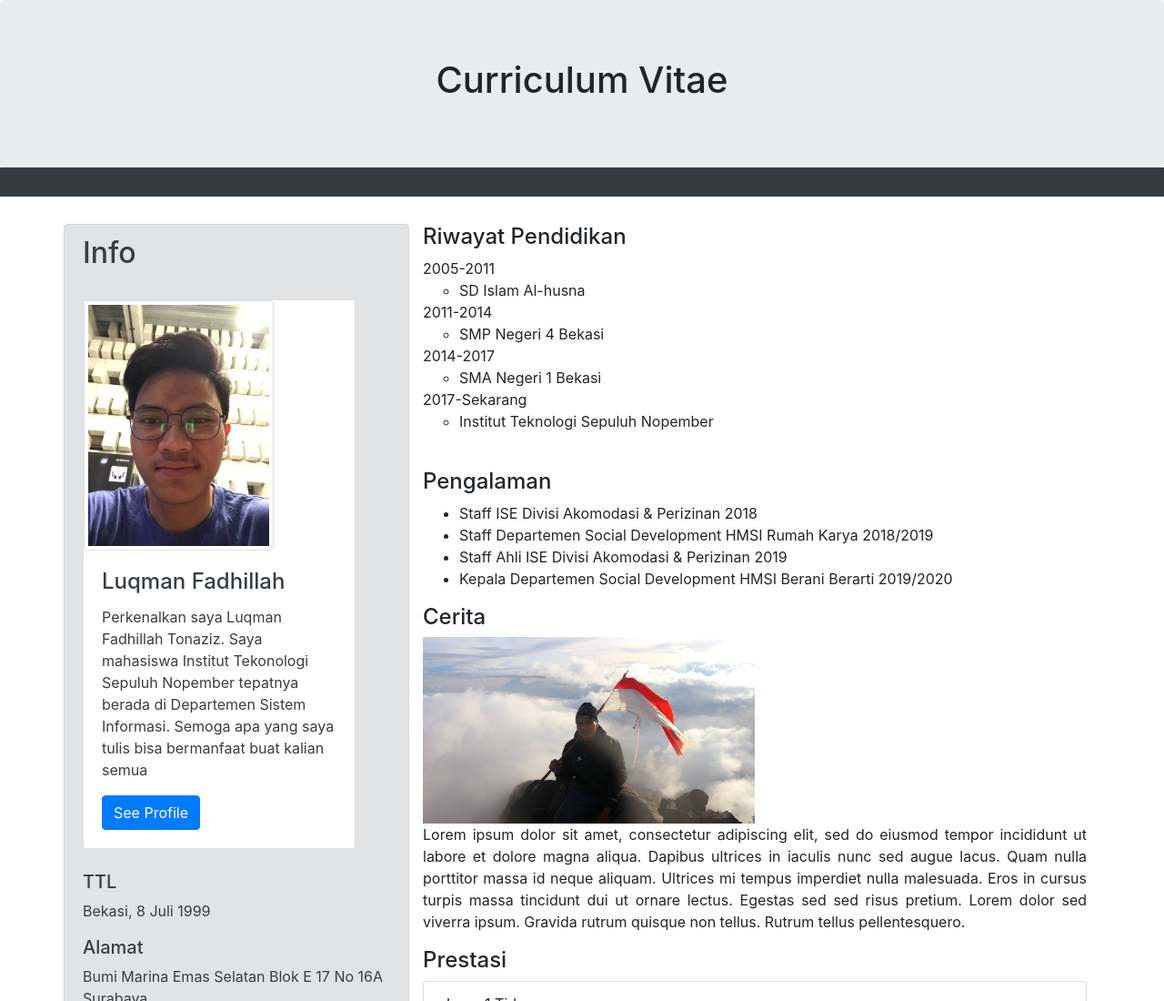
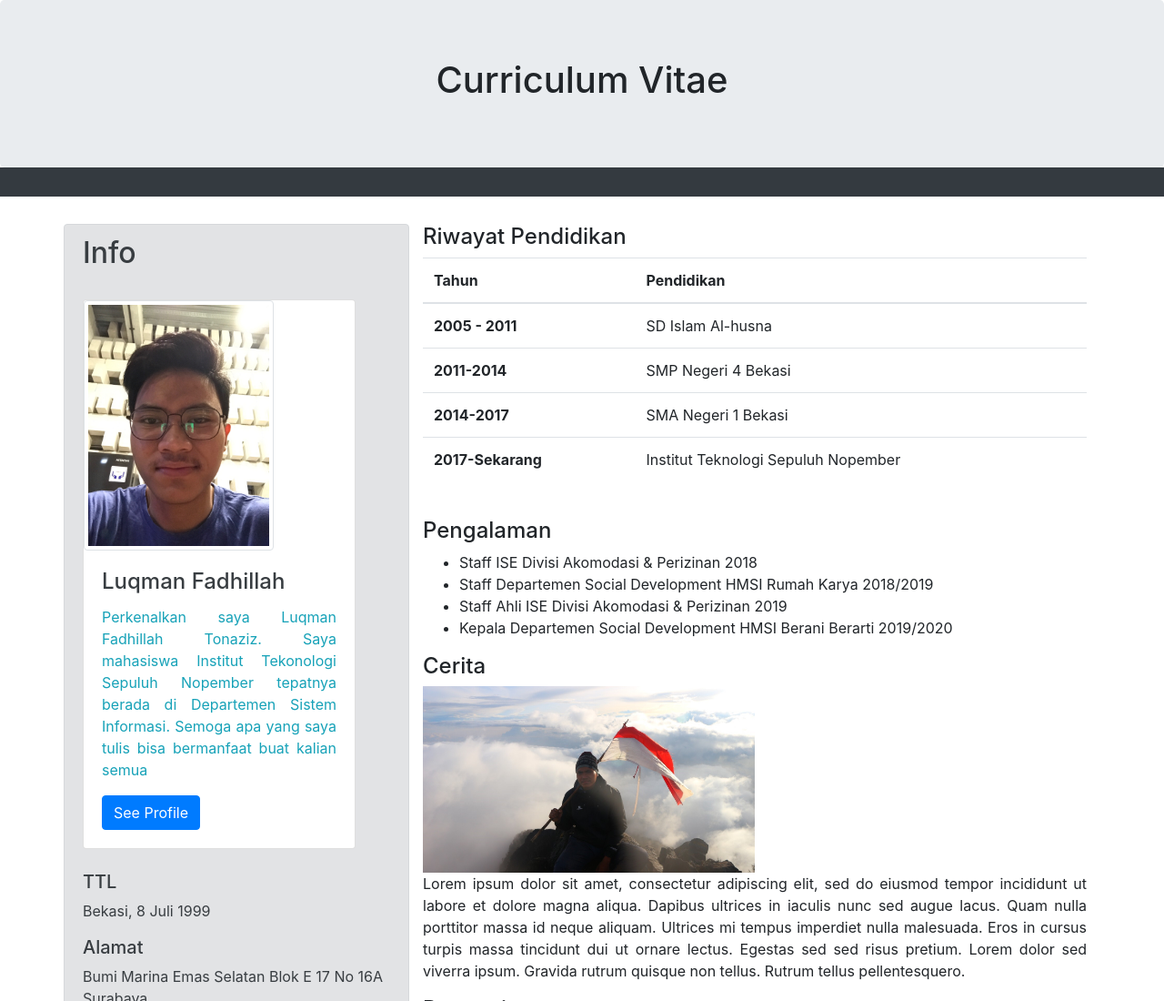
Before and after one commit to DPP-2020/praktikum-2-membuat-cv-part-2-luckyboyzz, a plain HTML site: page index.html in a window 1280 px wide. Shown: the top 1100 px of the page at 91% size. Drawn offline with nearby package versions, Linux system fonts and the light colour scheme.

Commit message:
05211740000093 #1

```diff
--- a/index.html
+++ b/index.html
@@ -35,7 +35,7 @@
                     <img class="img-thumbnail" src="images/lman.jpg" alt="Card image" style="width:70%">
                     <div class="card-body">
                         <h4 class="card-title">Luqman Fadhillah</h4>
-                        <p class="card-text">Perkenalkan saya Luqman Fadhillah Tonaziz. Saya mahasiswa
+                        <p class="card-text text-info text-justify">Perkenalkan saya Luqman Fadhillah Tonaziz. Saya mahasiswa
                             Institut Tekonologi Sepuluh Nopember tepatnya berada di Departemen
                             Sistem Informasi. Semoga apa yang saya tulis bisa bermanfaat buat
                             kalian semua</p>
@@ -73,24 +73,34 @@
           </div>
           <div class="col-sm-8">
             <h4>Riwayat Pendidikan</h4>
-                <ul class="list-unstyled">
-                    <li>2005-2011</li>
-                    <ul>
-                        <li>SD Islam Al-husna</li>
-                    </ul>
-                    <li>2011-2014</li>
-                    <ul>
-                        <li>SMP Negeri 4 Bekasi</li>
-                    </ul>
-                    <li>2014-2017</li>
-                    <ul>
-                        <li>SMA Negeri 1 Bekasi</li>
-                    </ul>
-                    <li>2017-Sekarang</li>
-                    <ul>
-                        <li>Institut Teknologi Sepuluh Nopember</li>
-                    </ul>
-                </ul>
+
+            <table class="table">
+                <thead>
+                  <tr>
+                    <th scope="col">Tahun</th>
+                    <th scope="col">Pendidikan</th>
+                  </tr>
+                </thead>
+                <tbody>
+                  <tr>
+                    <th scope="row">2005 - 2011</th>
+                    <td> SD Islam Al-husna</td>
+                  </tr>
+                  <tr>
+                    <th scope="row">2011-2014</th>
+                    <td>SMP Negeri 4 Bekasi</td>
+                  </tr>
+                  <tr>
+                    <th scope="row">2014-2017</th>
+                    <td>SMA Negeri 1 Bekasi</td>
+                  </tr>
+                  <tr>
+                    <th scope="row">2017-Sekarang</th>
+                    <td>Institut Teknologi Sepuluh Nopember</td>
+                  </tr>
+                </tbody>
+              </table>
+
 
                 <br>
             <h4>Pengalaman</h4>
```
